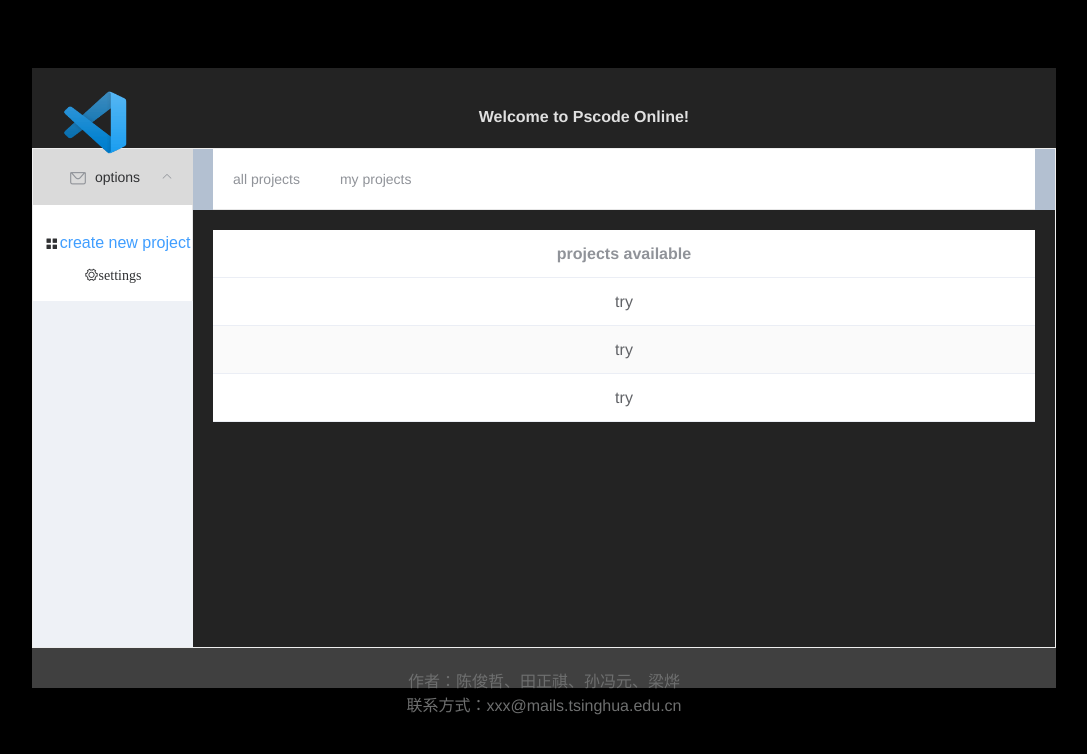
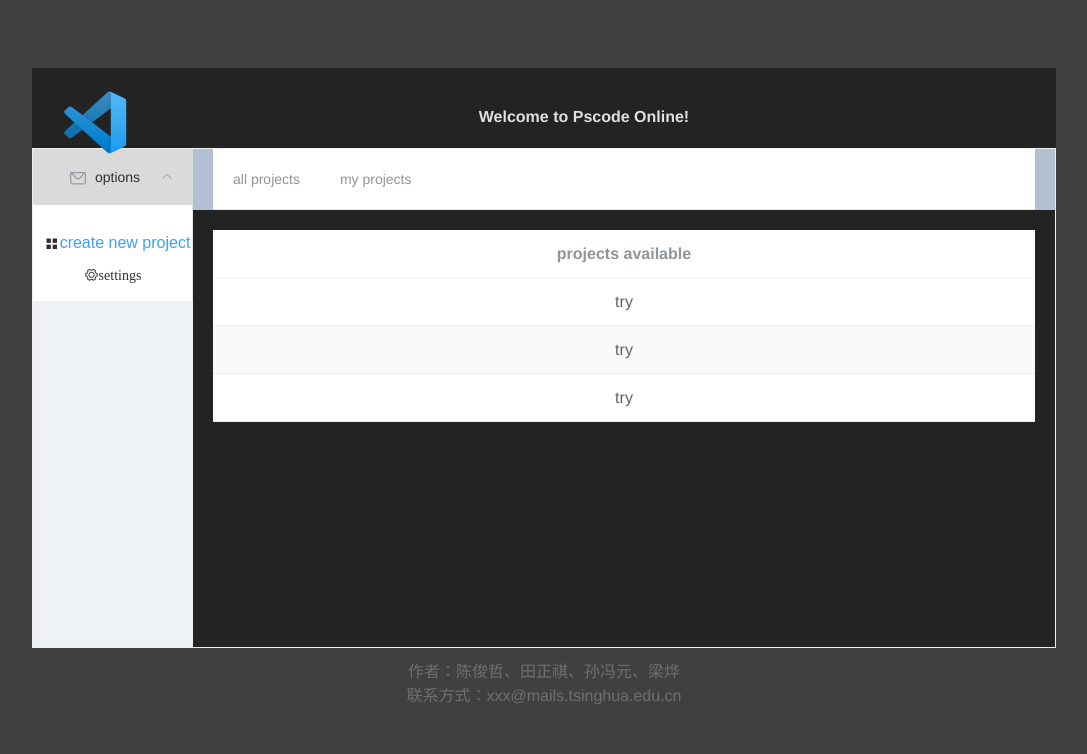
Before and after one commit to georgetian3/WebIDE, a Vue app in the folder webide/: page /#/ in a window 1280 px wide. Shown: the top 754 px of the page, without its empty margins (104-1191 px from the left). Built offline with nearby package versions, Linux system fonts and the light colour scheme.

Commit message:
front-end optimization on background

```diff
--- a/webide/index.html
+++ b/webide/index.html
@@ -4,7 +4,7 @@
     <meta charset="utf-8">
     <meta name="viewport" content="width=device-width,initial-scale=1.0">
     <title>webide</title>
-    <html style="background: rgb(0,0,0)"></html>
+    <html style="background: rgb(64,64,64)"></html>
   </head>
   <body>
     <div id="app"></div>
--- a/webide/src/components/welcomePage.vue
+++ b/webide/src/components/welcomePage.vue
@@ -144,7 +144,7 @@
   }
   #footer{
     margin: 0px;
-    padding-top: 20px;
+    padding-top: 10px;
     position: relative;
     height: 20px;
     font-size: 12px;
```
